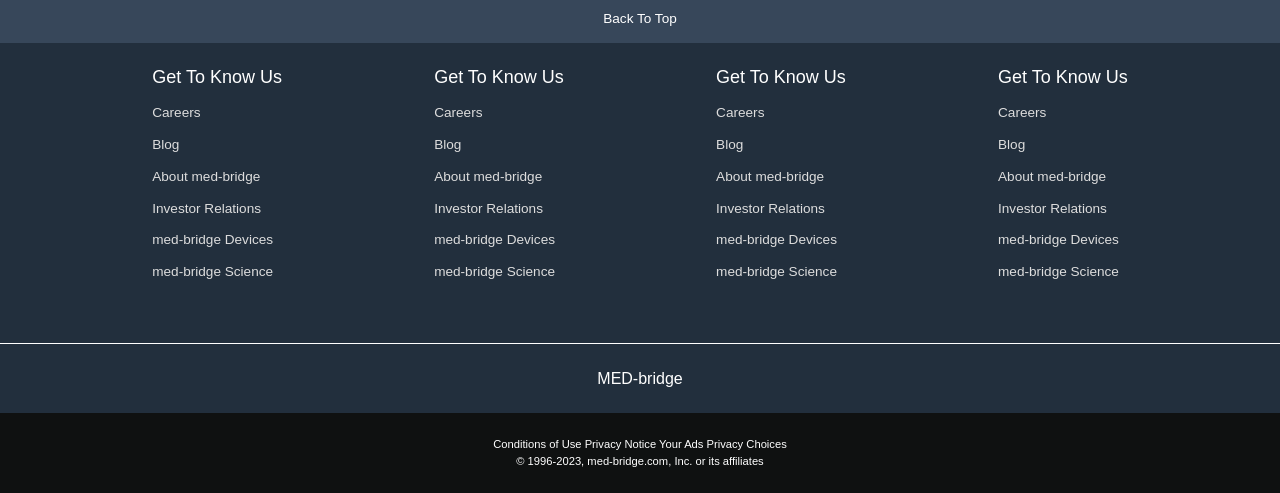
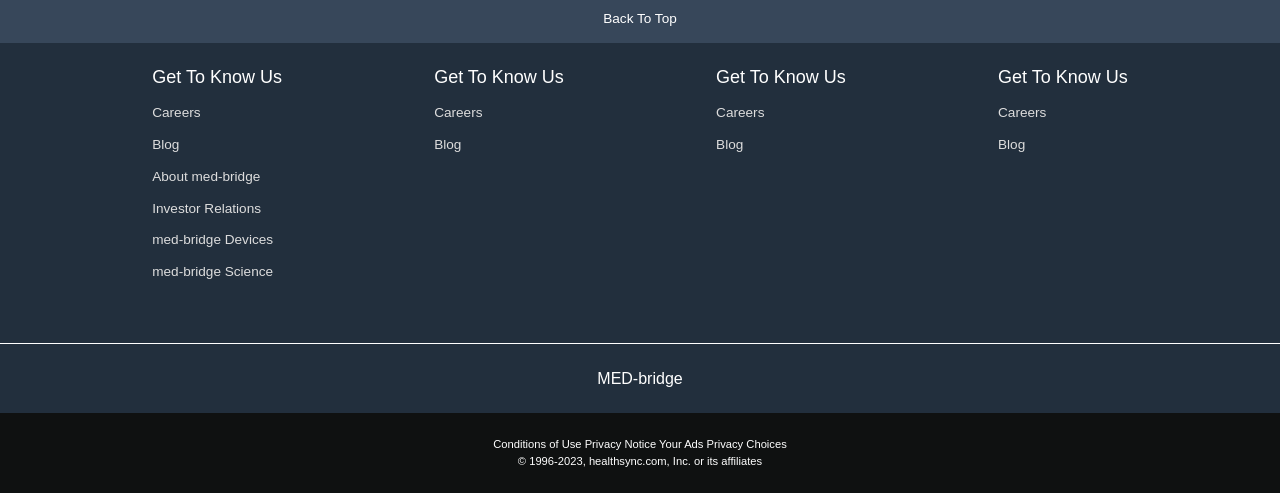
Before and after one commit to vanirana3103/Hospital-Facility-Mapping, a plain HTML site: page hospital1.html in a window 1280 px wide. Shown: the part 9294-9787 px from the top of the page. Drawn offline with Linux system fonts and the light colour scheme.

Commit message:
Update hospital1.html

```diff
--- a/hospital1.html
+++ b/hospital1.html
@@ -3,7 +3,7 @@
 <head>
     <meta charset="UTF-8">
     <meta name="viewport" content="width=device-width, initial-scale=1.0">
-    <title>MED Bridge</title>
+    <title>HOSPITAL1</title>
 
     <link rel="stylesheet" href="https://cdnjs.cloudflare.com/ajax/libs/font-awesome/6.4.2/css/all.min.css" integrity="sha512-z3gLpd7yknf1YoNbCzqRKc4qyor8gaKU1qmn+CShxbuBusANI9QpRohGBreCFkKxLhei6S9CQXFEbbKuqLg0DA==" crossorigin="anonymous" referrerpolicy="no-referrer" />
     <link rel="stylesheet" href="styleall.css">
@@ -414,28 +414,19 @@
                         <p>Get To Know Us</p>
                         <a>Careers</a>
                         <a>Blog</a>
-                        <a>About med-bridge </a>
-                        <a>Investor Relations</a>
-                        <a>med-bridge Devices</a>
-                        <a>med-bridge Science</a>
+
                       </ul>
                       <ul>
                         <p>Get To Know Us</p>
                         <a>Careers</a>
                         <a>Blog</a>
-                        <a>About med-bridge </a>
-                        <a>Investor Relations</a>
-                        <a>med-bridge Devices</a>
-                        <a>med-bridge Science</a>
+
                       </ul>
                       <ul>
                         <p>Get To Know Us</p>
                         <a>Careers</a>
                         <a>Blog</a>
-                        <a>About med-bridge </a>
-                        <a>Investor Relations</a>
-                        <a>med-bridge Devices</a>
-                        <a>med-bridge Science</a>
+
                       </ul>
                     </div>
                     <div class="foot-panel3">
@@ -448,7 +439,7 @@
                         <a>Your Ads Privacy Choices</a>
                       </div>
                       <div class="cpyright">
-                        © 1996-2023, med-bridge.com, Inc. or its affiliates
+                        © 1996-2023, healthsync.com, Inc. or its affiliates
                       </div>
                     </div>
                    </footer>
```
